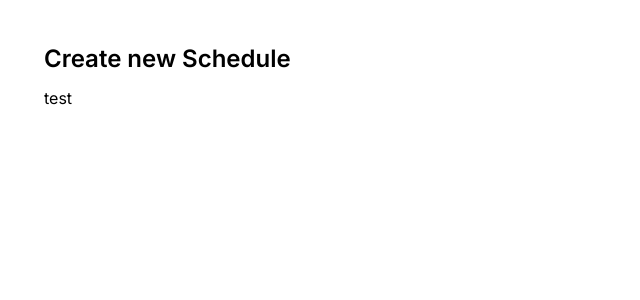
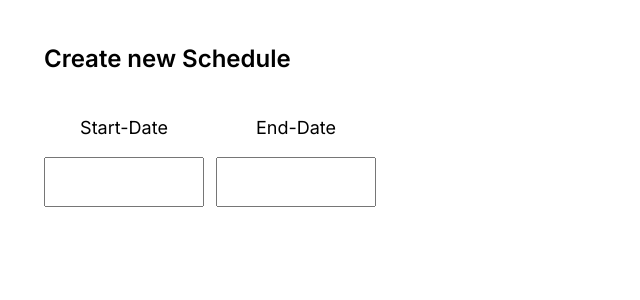
Before and after one commit to martin-chromeye/schedule-tool, a React (Create React App) app: page / in a window 1280 px wide. Shown: the top 300 px of the page, without its empty margins (0-640 px from the left). Built offline with nearby package versions, Linux system fonts and the light colour scheme.

Commit message:
Create and style datepicker component

```diff
--- a/package.json
+++ b/package.json
@@ -9,8 +9,10 @@
     "@types/jest": "^27.5.2",
     "@types/node": "^16.18.114",
     "@types/react": "^18.3.11",
+    "@types/react-datepicker": "^7.0.0",
     "@types/react-dom": "^18.3.1",
     "react": "^18.3.1",
+    "react-datepicker": "^7.5.0",
     "react-dom": "^18.3.1",
     "react-scripts": "5.0.1",
     "sass": "^1.80.1",
--- /dev/null
+++ b/src/components/Datepicker/Datepicker.module.scss
@@ -0,0 +1,29 @@
+.container {
+  display: flex;
+  gap: var(--size-m);
+  flex-wrap: wrap;
+}
+
+.wrapper {
+  display: flex;
+  flex-direction: column;
+  align-items: center; /* Ensure items are centered */
+}
+
+.label {
+  font-size: calc(var(--size-l) + 2px);
+  margin: 0;
+  padding-bottom: calc(var(--size-l) + 2px);
+
+  &Secondary {
+    align-self: flex-end;
+    padding-bottom: calc(var(--size-l) - 2px);
+  }
+}
+
+.datepicker {
+  padding: var(--size-m) var(--size-xxl);
+  width: 160px;
+  font-size: calc(var(--size-l) + 2px);
+  line-height: 1.21;
+}
--- /dev/null
+++ b/src/components/Datepicker/Datepicker.tsx
@@ -0,0 +1,77 @@
+import React from "react";
+import DatePicker from "react-datepicker";
+
+import styles from "./Datepicker.module.scss";
+import { addClass } from "../../utils/addClass";
+
+type Props = {
+  startDate: Date | undefined;
+  setStartDate: React.Dispatch<React.SetStateAction<Date | undefined>>;
+  endDate: Date | undefined;
+  setEndDate: React.Dispatch<React.SetStateAction<Date | undefined>>;
+};
+
+const Datepicker = ({
+  startDate,
+  setStartDate,
+  endDate,
+  setEndDate,
+}: Props) => {
+  const calculateDayDifference = (
+    startDate: Date | undefined,
+    endDate: Date | undefined
+  ): number | null => {
+    if (startDate && endDate) {
+      const diffInTime = endDate.getTime() - startDate.getTime(); // Difference in milliseconds
+      const diffInDays = diffInTime / (1000 * 3600 * 24); // Convert to days
+      return Math.ceil(diffInDays); // Round up to nearest full day
+    }
+    return null;
+  };
+
+  const dayDifference = calculateDayDifference(startDate, endDate);
+
+  return (
+    <div className={styles.container}>
+      <div className={styles.wrapper}>
+        <p className={styles.label}>Start-Date</p>
+        <DatePicker
+          selected={startDate}
+          id="start-date"
+          className={styles.datepicker}
+          onChange={(date: Date | null) => setStartDate(date || undefined)}
+          selectsStart
+          startDate={startDate}
+          endDate={endDate}
+          placeholderText=""
+          dateFormat="dd.MM.yyyy"
+          isClearable={startDate ? true : false}
+          maxDate={endDate} // Restrict start date to be before or on the end date
+        />
+      </div>
+      <div className={styles.wrapper}>
+        <p className={styles.label}>End-Date</p>
+        <DatePicker
+          selected={endDate}
+          id="end-date"
+          className={styles.datepicker}
+          onChange={(date: Date | null) => setEndDate(date || undefined)}
+          selectsEnd
+          startDate={startDate}
+          endDate={endDate}
+          minDate={startDate} // Restrict end date to be after or on the start date
+          placeholderText=""
+          dateFormat="dd.MM.yyyy"
+          isClearable={endDate ? true : false}
+        />
+      </div>
+      {dayDifference !== null && (
+        <p
+          className={addClass(styles.label, styles.labelSecondary)}
+        >{`${dayDifference} ${dayDifference === 1 ? "day" : "days"}`}</p>
+      )}
+    </div>
+  );
+};
+
+export default Datepicker;
--- /dev/null
+++ b/src/components/Datepicker/index.ts
@@ -0,0 +1 @@
+export { default as Datepicker } from "./Datepicker";
--- a/src/components/Header/Header.module.scss
+++ b/src/components/Header/Header.module.scss
@@ -1,5 +1,5 @@
 .header {
-  margin-top: 44px;
+  margin-block: 44px;
 }
 
 .heading {
--- a/src/components/Header/Header.tsx
+++ b/src/components/Header/Header.tsx
@@ -1,15 +1,16 @@
 import React from "react";
 
-import styles from "./Header.module.scss";
 import { Wrapper } from "../Wrapper";
 
-type Props = {};
+import styles from "./Header.module.scss";
 
-const Header = (props: Props) => {
+type Props = { heading: string };
+
+const Header = ({ heading }: Props) => {
   return (
     <header className={styles.header}>
       <Wrapper className={styles.wrapper}>
-        <h1 className={styles.heading}>Create new Schedule</h1>
+        <h1 className={styles.heading}>{heading}</h1>
       </Wrapper>
     </header>
   );
--- a/src/components/MainContainer/MainContainer.tsx
+++ b/src/components/MainContainer/MainContainer.tsx
@@ -1,8 +1,9 @@
 import React, { ReactNode } from "react";
 
 
+import { Header } from "../Header";
+
 import styles from "./MainContainer.module.scss";
-import { Header } from "../Header";
 
 type Props = {
   children: ReactNode;
@@ -11,7 +12,7 @@ type Props = {
 const MainContainer = ({ children }: Props) => {
   return (
     <div className={styles.container}>
-      <Header />
+      <Header heading="Create new Schedule"/>
       <main className={styles.main}>{children}</main>
     </div>
   );
--- a/src/pages/Homepage/Homepage.tsx
+++ b/src/pages/Homepage/Homepage.tsx
@@ -1,14 +1,24 @@
-import React from "react";
+import React, { useState } from "react";
+import "react-datepicker/dist/react-datepicker.css";
 import { MainContainer } from "../../components/MainContainer";
 import { Wrapper } from "../../components/Wrapper";
+import Datepicker from "../../components/Datepicker/Datepicker";
 
 type Props = {};
 
 const Homepage = (props: Props) => {
+  const [startDate, setStartDate] = useState<Date | undefined>(undefined);
+  const [endDate, setEndDate] = useState<Date | undefined>(undefined);
+
   return (
     <MainContainer>
       <Wrapper>
-        <p>test</p>
+        <Datepicker
+          startDate={startDate}
+          setStartDate={setStartDate}
+          endDate={endDate}
+          setEndDate={setEndDate}
+        />
       </Wrapper>
     </MainContainer>
   );
```
Also changed, not shown: 1 other file (tests, documents, lock files or other folders).
